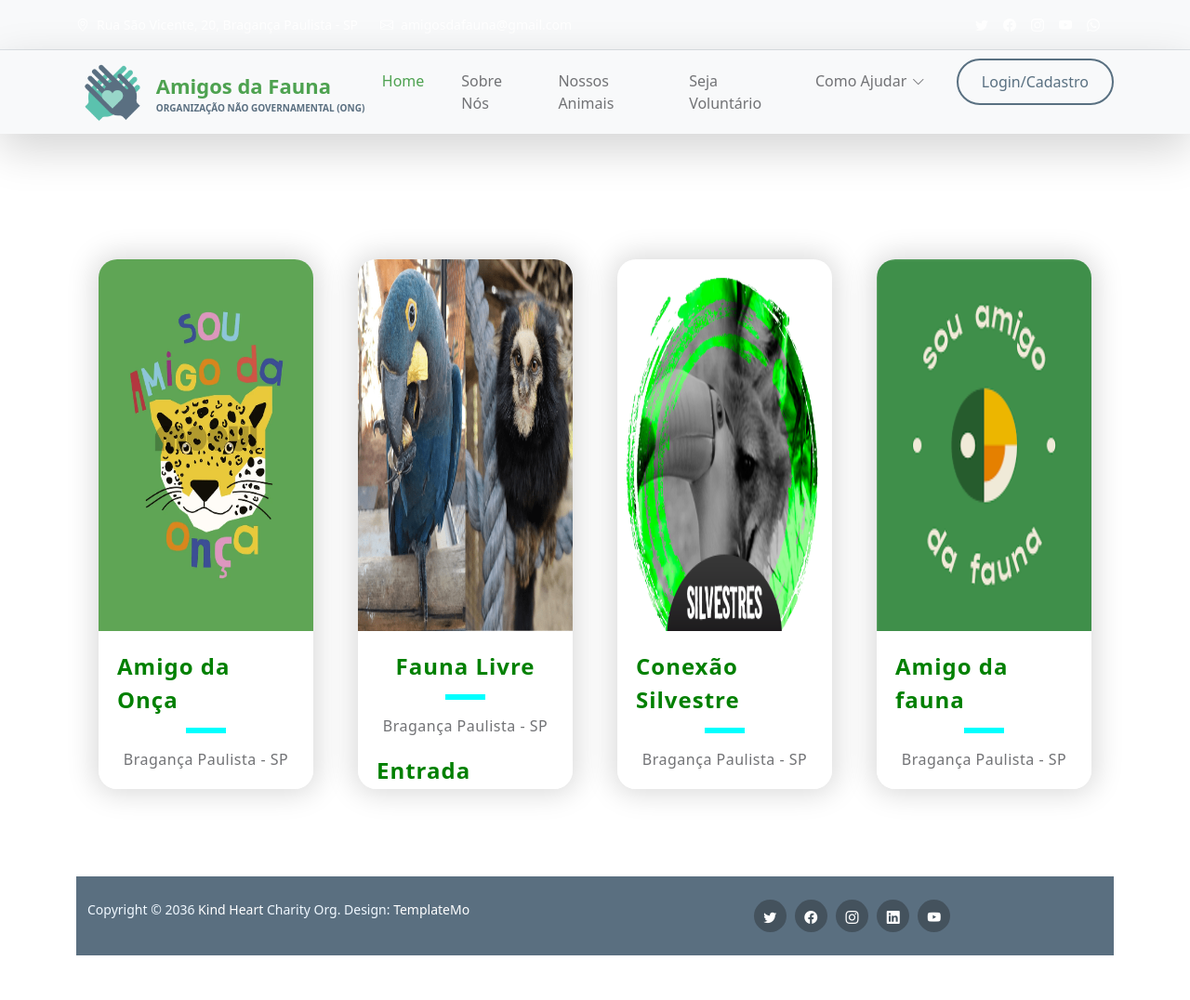
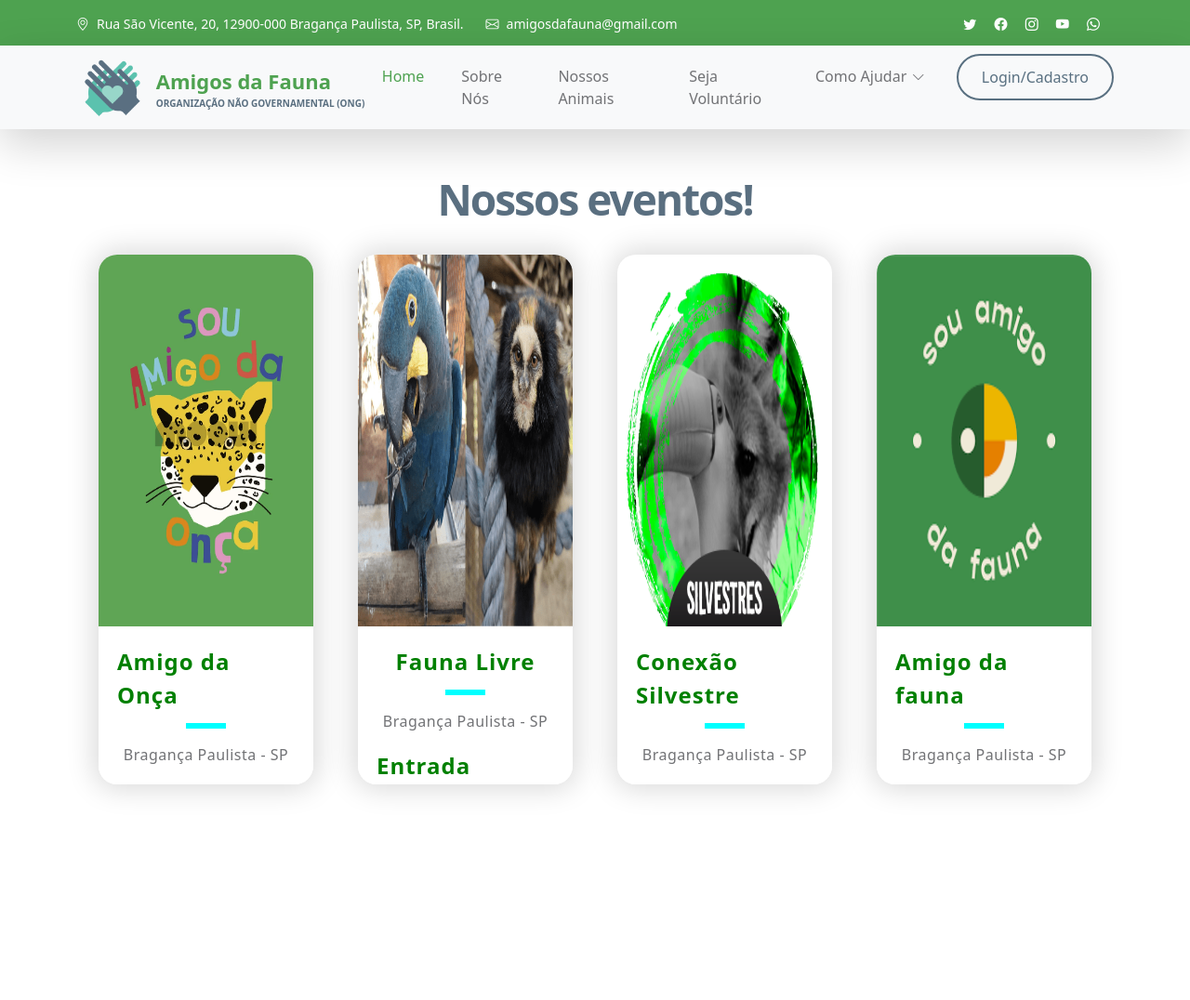
Before and after one commit to RenanVKoashi/ONG-ZOO, a plain HTML site: page eventos.html in a window 1280 px wide. Shown: the whole page at 93% size. After the commit the page ends 916 px from the top, so only its background shows below. Drawn offline with Linux system fonts and the light colour scheme.

Commit message:
Add files via upload

```diff
--- a/css/eventos.css
+++ b/css/eventos.css
@@ -1283,7 +1283,8 @@ padding-top: 70px;
 .site-footer-bottom {
 background-color: var(--secondary-color);
 position: relative;
-z-index: 2;
+
+z-index: 1;
 margin-top: 70px;
 padding-top: 25px;
 padding-bottom: 25px;
@@ -1812,10 +1813,10 @@ body {
 }
 
 .action:hover{
-  background-color: rgba(255, 255, 255, 0.2);
+  background-color: #ffffff33;
 }
 
 .nossoseventos {
  text-align: center;
- color: white;
-}
+ color: ffffff33;
+}
--- a/eventos.html
+++ b/eventos.html
@@ -20,28 +20,49 @@
 <body>
 
     <!-- Header -->
-    <header class="site-header py-3 bg-light border-bottom">
+    <header class="site-header">
         <div class="container">
-            <div class="row align-items-center">
-                <div class="col-lg-8 col-md-6 col-12 d-flex flex-wrap">
-                    <p class="d-flex align-items-center me-4 mb-0">
+            <div class="row">
+
+                <div class="col-lg-8 col-12 d-flex flex-wrap">
+                    <p class="d-flex me-4 mb-0">
                         <i class="bi-geo-alt me-2"></i>
-                        Rua São Vicente, 20, Bragança Paulista - SP
+                        Rua São Vicente, 20, 12900-000 Bragança Paulista, SP, Brasil.
                     </p>
-                    <p class="d-flex align-items-center mb-0">
+
+                    <p class="d-flex mb-0">
                         <i class="bi-envelope me-2"></i>
-                        <a href="mailto:amigosdafauna@gmail.com" class="text-decoration-none">amigosdafauna@gmail.com</a>
+
+                        <a href="mailto:amigosdafauna@gmail.com">
+                            amigosdafauna@gmail.com
+                        </a>
                     </p>
                 </div>
-                <div class="col-lg-4 col-md-6 col-12 d-flex justify-content-lg-end justify-content-center mt-2 mt-lg-0">
-                    <ul class="list-unstyled d-flex social-icon mb-0">
-                        <li><a href="#" class="social-icon-link bi-twitter me-3"></a></li>
-                        <li><a href="#" class="social-icon-link bi-facebook me-3"></a></li>
-                        <li><a href="#" class="social-icon-link bi-instagram me-3"></a></li>
-                        <li><a href="#" class="social-icon-link bi-youtube me-3"></a></li>
-                        <li><a href="#" class="social-icon-link bi-whatsapp"></a></li>
+
+                <div class="col-lg-3 col-12 ms-auto d-lg-block d-none">
+                    <ul class="social-icon">
+                        <li class="social-icon-item">
+                            <a href="#" class="social-icon-link bi-twitter"></a>
+                        </li>
+
+                        <li class="social-icon-item">
+                            <a href="#" class="social-icon-link bi-facebook"></a>
+                        </li>
+
+                        <li class="social-icon-item">
+                            <a href="#" class="social-icon-link bi-instagram"></a>
+                        </li>
+
+                        <li class="social-icon-item">
+                            <a href="#" class="social-icon-link bi-youtube"></a>
+                        </li>
+
+                        <li class="social-icon-item">
+                            <a href="#" class="social-icon-link bi-whatsapp"></a>
+                        </li>
                     </ul>
                 </div>
+
             </div>
         </div>
     </header>
@@ -239,43 +260,8 @@
         </div>
     </div>
 
-    <div class="site-footer-bottom">
-        <div class="container">
-            <div class="row">
 
-                <div class="col-lg-6 col-md-7 col-12">
-                    <p class="copyright-text mb-0">Copyright © 2036 <a href="#">Kind Heart</a> Charity Org.
-                    Design: <a href="https://templatemo.com" target="_blank">TemplateMo</a></p>
-                </div>
 
-                <div class="col-lg-6 col-md-5 col-12 d-flex justify-content-center align-items-center mx-auto">
-                    <ul class="social-icon">
-                        <li class="social-icon-item">
-                            <a href="#" class="social-icon-link bi-twitter"></a>
-                        </li>
-
-                        <li class="social-icon-item">
-                            <a href="#" class="social-icon-link bi-facebook"></a>
-                        </li>
-
-                        <li class="social-icon-item">
-                            <a href="#" class="social-icon-link bi-instagram"></a>
-                        </li>
-
-                        <li class="social-icon-item">
-                            <a href="#" class="social-icon-link bi-linkedin"></a>
-                        </li>
-
-                        <li class="social-icon-item">
-                            <a href="https://youtube.com/templatemo" class="social-icon-link bi-youtube"></a>
-                        </li>
-                    </ul>
-                </div>
-
-            </div>
-        </div>
-    </div>
-</footer>
 
          <!-- JAVASCRIPT FILES -->
          <script src="js/jquery.min.js"></script>
```
